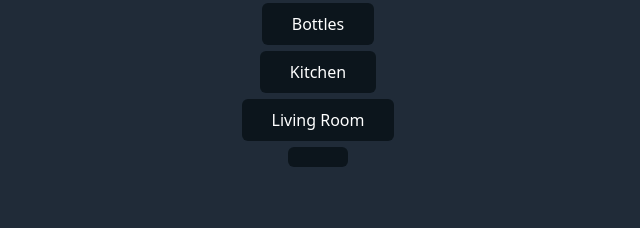
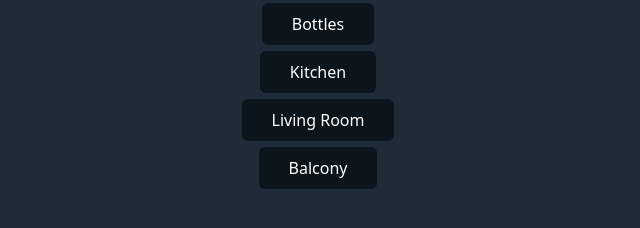
Before and after one commit to asdcf35/adv131, a plain HTML site: page index.html in a window 1280 px wide. Shown: the part 150-378 px from the top of the page, without its empty margins (319-959 px from the left). Drawn offline with nearby package versions, Linux system fonts and the light colour scheme.

Commit message:
kjkjkjkkjkjkjjjijijijiijji

```diff
--- a/index.html
+++ b/index.html
@@ -16,7 +16,7 @@
     <button onclick='change("bottles.jpg",3,1500, 1000 )'>Bottles</button>
     <button onclick='change("kitchen.jpg",11,1200, 602 )'>Kitchen</button>
     <button onclick='change("livingroom.jpg",7,1000, 707 )'>Living Room</button>
-    <button onclick=''></button>
+    <button onclick='change("balcony.jpg", 10, 1440, 1799)'>Balcony</button>
     <script src="main.js"></script>
   </body>
 </html>
```
Also changed, not shown: assets/bedroom.html (+4 -0 lines), assets/balcony.jpeg (added).
